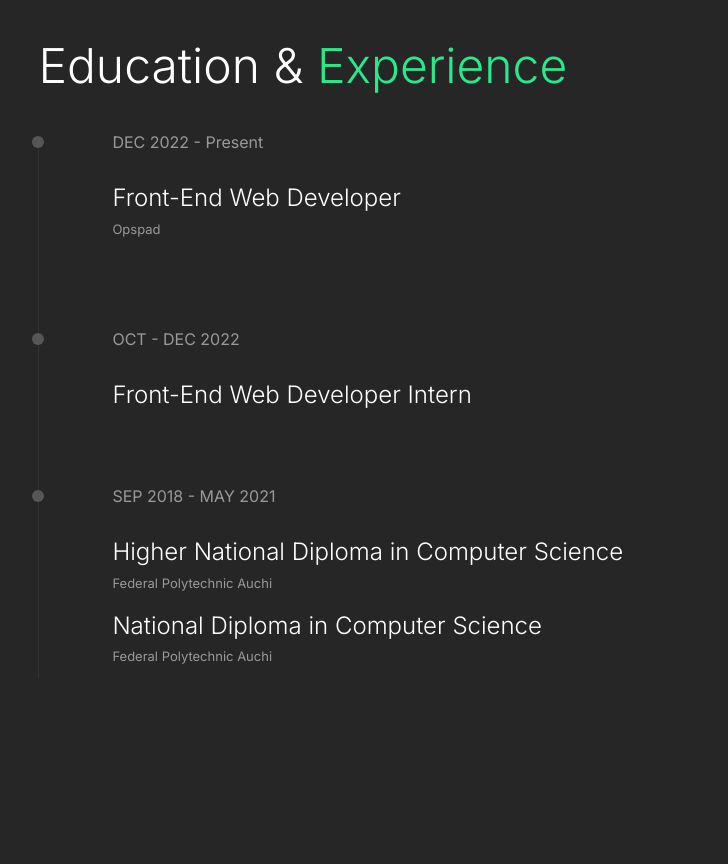
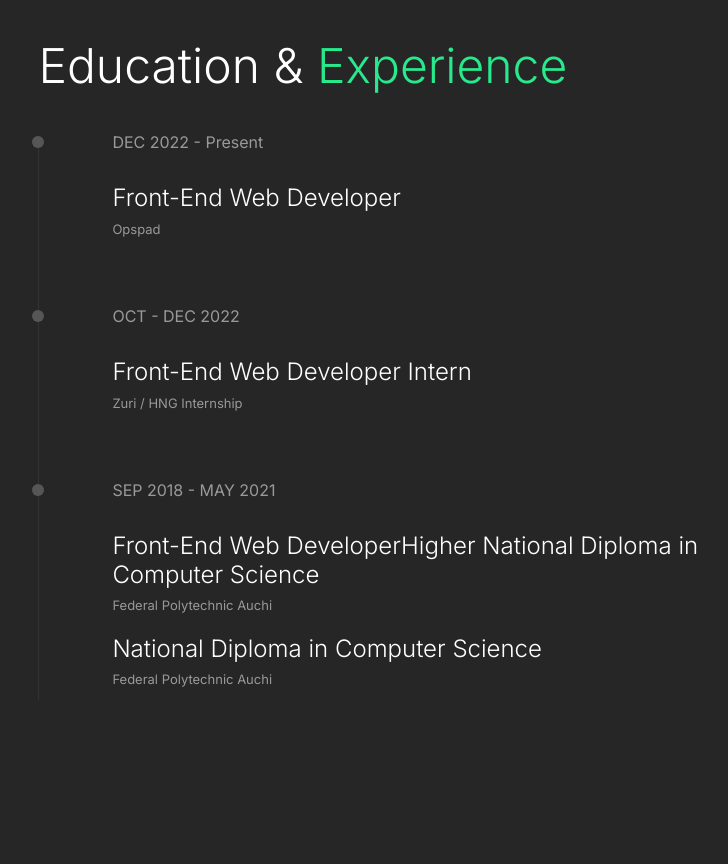
Before and after one commit to heytega/personal-portfolio, a React (Vite) app: page / in a window 1280 px wide. Shown: the part 2060-2924 px from the top of the page, without its empty margins (404-1132 px from the left). Built offline with nearby package versions, Linux system fonts and the light colour scheme.

Commit message:
clean-up on the resume component

```diff
--- a/src/components/resume/Resume.jsx
+++ b/src/components/resume/Resume.jsx
@@ -1,6 +1,7 @@
 import React from 'react';
 import PageTag from '../pageTag/PageTag';
 import Style from './Resume.module.css';
+import ResumeData from './ResumeData';
 
 const Resume = () => {
   return (
@@ -9,25 +10,17 @@ const Resume = () => {
       <h1>
         Education & <span>Experience</span>
       </h1>
-      <div className={Style.resumeTimeline}>
-        <p className={Style.date}> DEC 2022 - Present</p>
+      {ResumeData.map((tml) => (
+        <div className={Style.resumeTimeline}>
+          <p className={Style.date}>{tml.date}</p>
 
-        <h2 className={Style.jobTitle}>Front-End Web Developer</h2>
-        <p className={Style.company}>Opspad</p>
-      </div>
-      <div className={Style.resumeTimeline}>
-        <p className={Style.date}>OCT - DEC 2022</p>
-        <h2 className={Style.jobTitle}>Front-End Web Developer Intern</h2>
-      </div>
-      <div className={Style.resumeTimeline}>
-        <p className={Style.date}>SEP 2018 - MAY 2021</p>
-        <h2 className={Style.jobTitle}>
-          Higher National Diploma in Computer Science
-        </h2>
-        <p className={Style.company}>Federal Polytechnic Auchi</p>
-        <h2 className={Style.jobTitle}>National Diploma in Computer Science</h2>
-        <p className={Style.company}>Federal Polytechnic Auchi</p>
-      </div>
+          <h2 className={Style.jobTitle}>{tml.title1}</h2>
+          <p className={Style.company}>{tml.company1}</p>
+
+          <h2 className={Style.jobTitle}>{tml.title2}</h2>
+          <p className={Style.company}>{tml.company2}</p>
+        </div>
+      ))}
     </section>
   );
 };
--- a/src/components/resume/Resume.module.css
+++ b/src/components/resume/Resume.module.css
@@ -6,20 +6,12 @@
   padding-bottom: 0;
 }
 
-/* .header {
-  font-size: 48px;
-  line-height: 48px;
-  color: #fff;
-  font-weight: 300;
-  margin-bottom: 33px;
-} */
-
 .resumeTimeline {
   position: relative;
   padding-left: 74px;
-  padding-bottom: 68px;
+  /* padding-bottom: 68px; */
+  padding-bottom: 45px;
   color: #999999;
-  /* border-left: 1px solid var(--secondary-color); */
 }
 
 .resumeTimeline:hover {
--- /dev/null
+++ b/src/components/resume/ResumeData.js
@@ -0,0 +1,26 @@
+const ResumeData = [
+  {
+    date: 'DEC 2022 - Present',
+    title1: 'Front-End Web Developer',
+    company1: 'Opspad',
+    title2: '',
+    company2: '',
+  },
+  {
+    date: 'OCT - DEC 2022',
+    title1: 'Front-End Web Developer Intern',
+    company1: 'Zuri / HNG Internship',
+    title2: '',
+    company2: '',
+  },
+  {
+    date: 'SEP 2018 - MAY 2021',
+    title1:
+      'Front-End Web DeveloperHigher National Diploma in Computer Science',
+    company1: 'Federal Polytechnic Auchi',
+    title2: 'National Diploma in Computer Science',
+    company2: 'Federal Polytechnic Auchi',
+  },
+];
+
+export default ResumeData;
```
